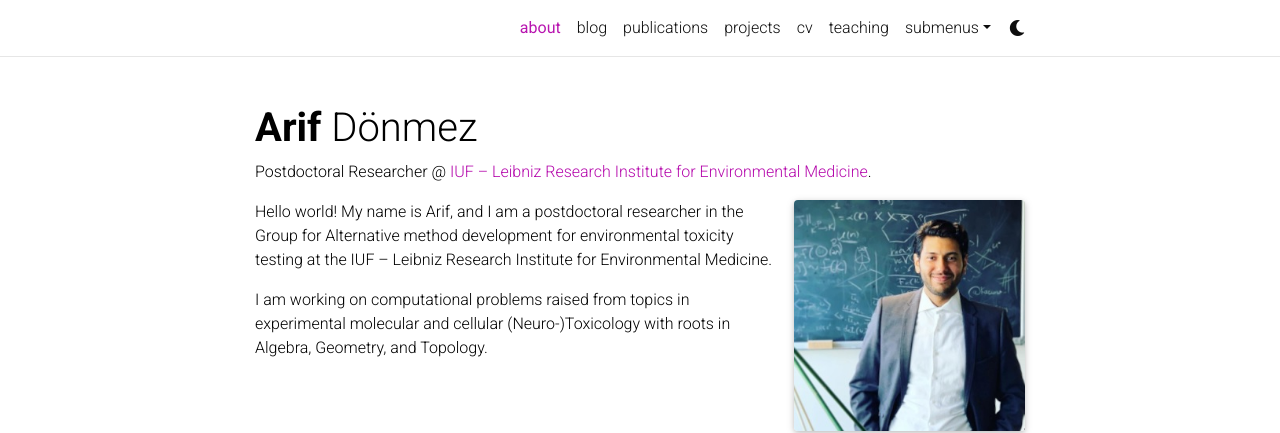
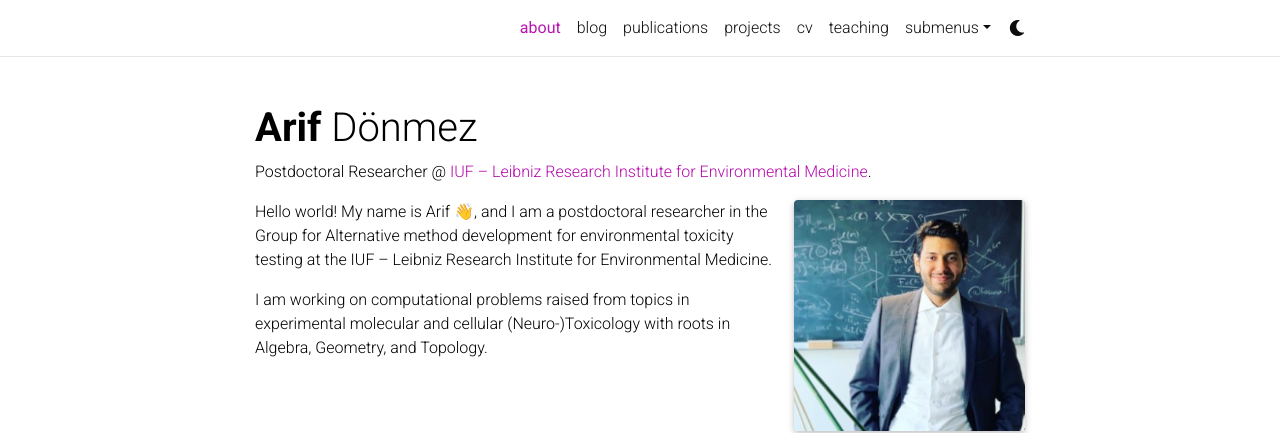
Before and after one commit to ArifDoenmez/ArifDoenmez.github.io, a Jekyll site: the page built from _pages/about.md, in a window 1280 px wide. Shown: the top 433 px of the page. Built offline with Jekyll 4.4.1, drawn with Linux system fonts in a browser that asks for light colours; full-size pictures stand in for the smaller copies a plugin makes; comment, search, counter and statistics services are not loaded; a style sheet for code colours, icons or effects is not loaded.

```diff
--- a/_pages/about.md
+++ b/_pages/about.md
@@ -15,6 +15,6 @@ selected_papers: true # includes a list of papers marked as "selected={true}"
 social: true  # includes social icons at the bottom of the page
 ---
 
-Hello world! My name is Arif, and I am a postdoctoral researcher in the Group for Alternative method development for environmental toxicity testing at the IUF – Leibniz Research Institute for Environmental Medicine.
+Hello world! My name is Arif 👋, and I am a postdoctoral researcher in the Group for Alternative method development for environmental toxicity testing at the IUF – Leibniz Research Institute for Environmental Medicine.
 
 I am working on computational problems raised from topics in experimental molecular and cellular (Neuro-)Toxicology with roots in Algebra, Geometry, and Topology.
```
